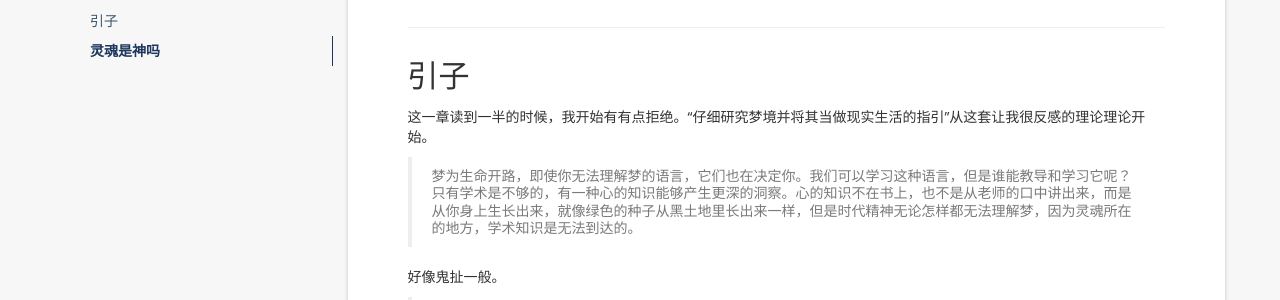
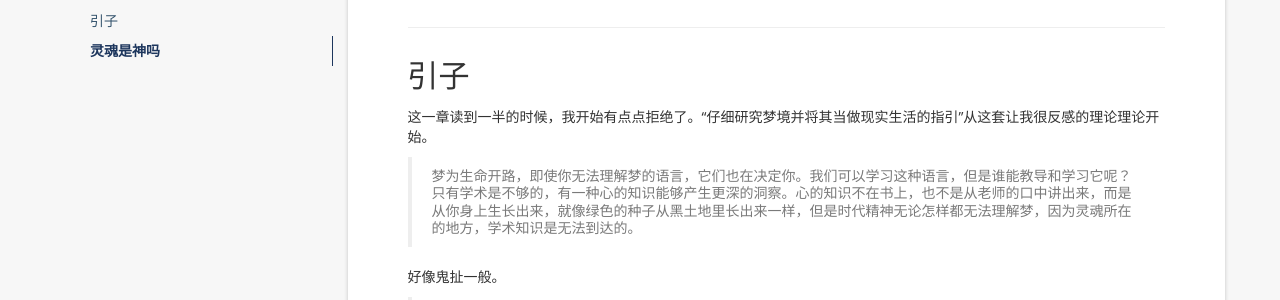
Before and after one commit to Guotykaka/Guotykaka.github.io, a Jekyll site: the page built from _posts/2019-03-27-redbook-two-read.md, in a window 1280 px wide and 900 px high. Shown: the part 333-633 px from the top of the window. Built offline with Jekyll 4.4.1, drawn with Linux system fonts in a browser that asks for light colours; nearby versions of some CDN libraries; a script that is not in the unit is left out; comment, search, counter and statistics services are not loaded.

Commit message:
灵魂与神

```diff
--- a/_posts/2019-03-27-redbook-two-read.md
+++ b/_posts/2019-03-27-redbook-two-read.md
@@ -15,7 +15,7 @@ tag: 红书
 引子			{#lead}
 -------------
 
-这一章读到一半的时候，我开始有有点拒绝。“仔细研究梦境并将其当做现实生活的指引”从这套让我很反感的理论理论开始。
+这一章读到一半的时候，我开始有点点拒绝了。“仔细研究梦境并将其当做现实生活的指引”从这套让我很反感的理论理论开始。
 
 >梦为生命开路，即使你无法理解梦的语言，它们也在决定你。我们可以学习这种语言，但是谁能教导和学习它呢？只有学术是不够的，有一种心的知识能够产生更深的洞察。心的知识不在书上，也不是从老师的口中讲出来，而是从你身上生长出来，就像绿色的种子从黑土地里长出来一样，但是时代精神无论怎样都无法理解梦，因为灵魂所在的地方，学术知识是无法到达的。
 
```
